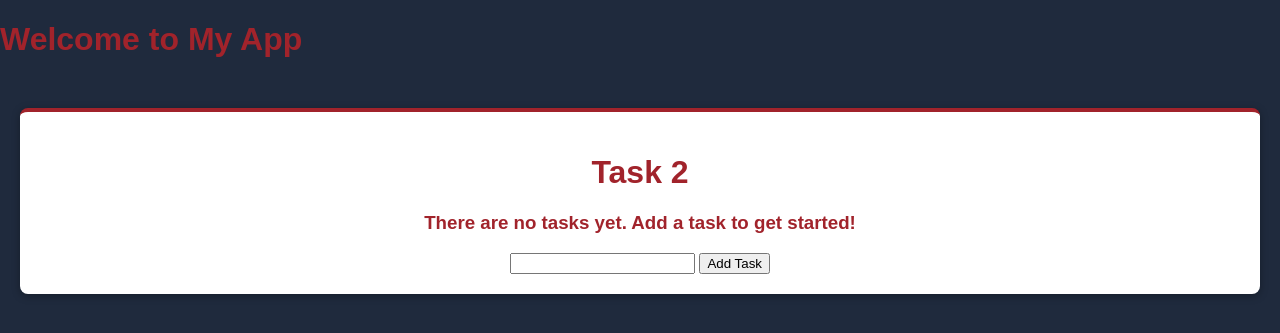
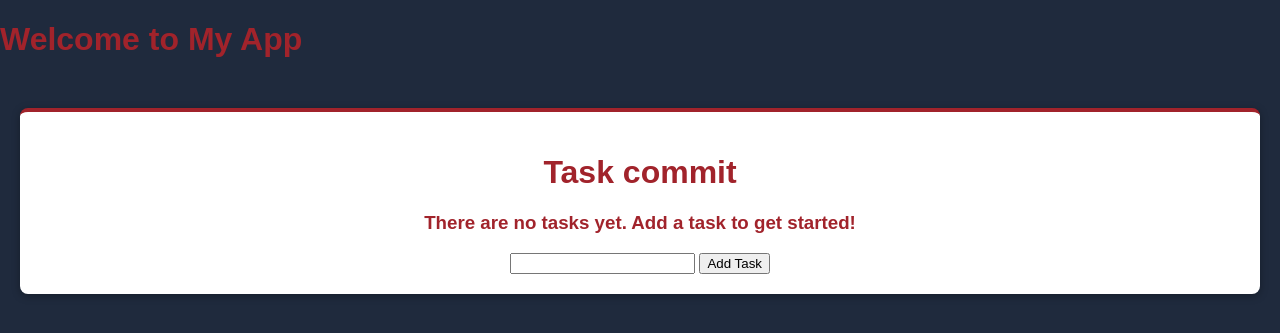
Before and after one commit to AdrianFL85/Mclovin, a Flask app: template templates/index.html in a window 1280 px wide. Shown: the top 333 px of the page. Run offline with Flask 3, Linux system fonts and the light colour scheme; the template is opened without the code that fills it, so the values that code supplies are empty; parts of the project's set-up code (start-up, migrations or seed data) failed here and were passed over.

Commit message:
Cambiando el titulo

```diff
--- a/templates/index.html
+++ b/templates/index.html
@@ -6,7 +6,7 @@
 
 {% block body %}
 <div class="content">
-    <h1>Task 2</h1>
+    <h1>Task commit</h1>
 
     {% if tasks|length < 1 %}
         <h3>There are no tasks yet. Add a task to get started!</h3>
```
